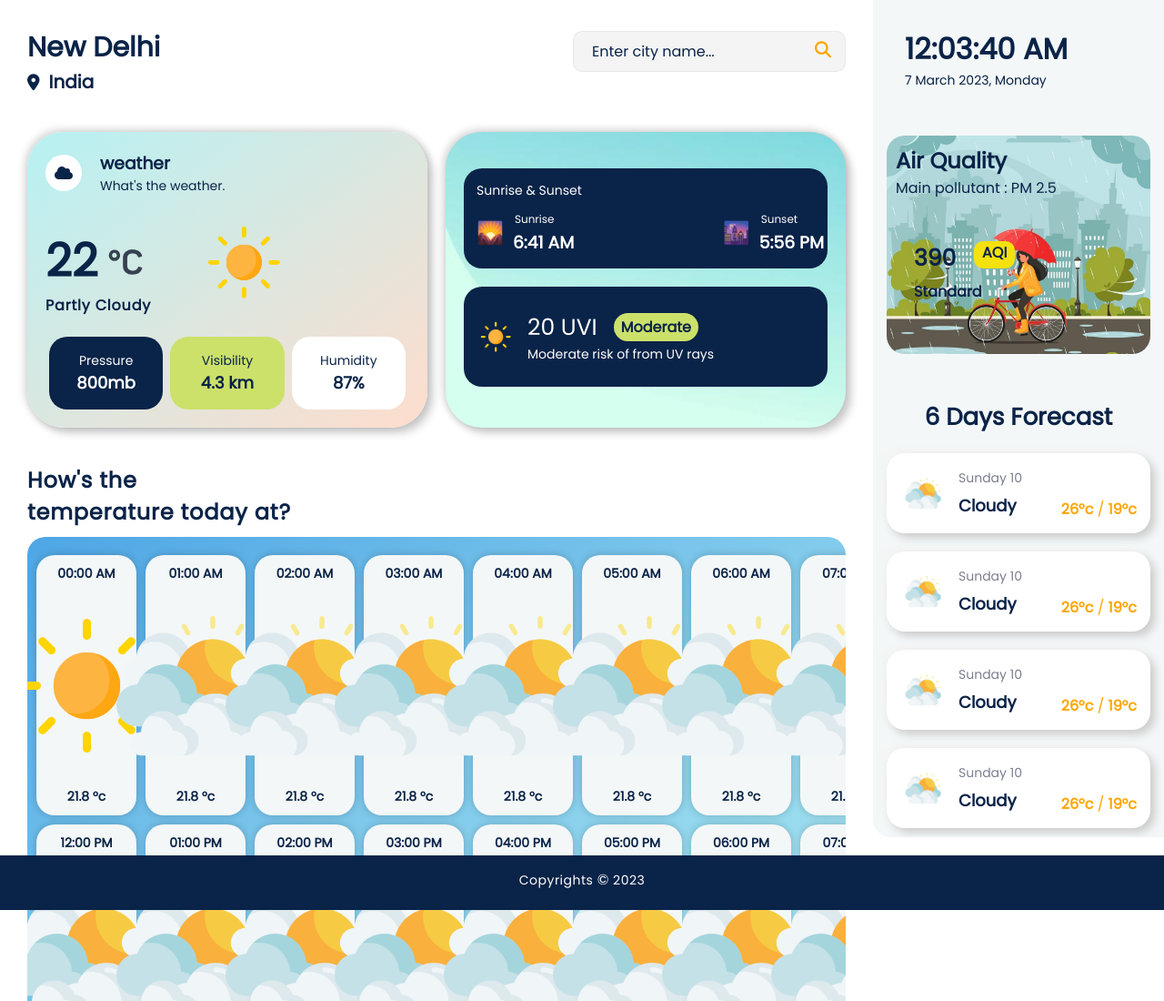
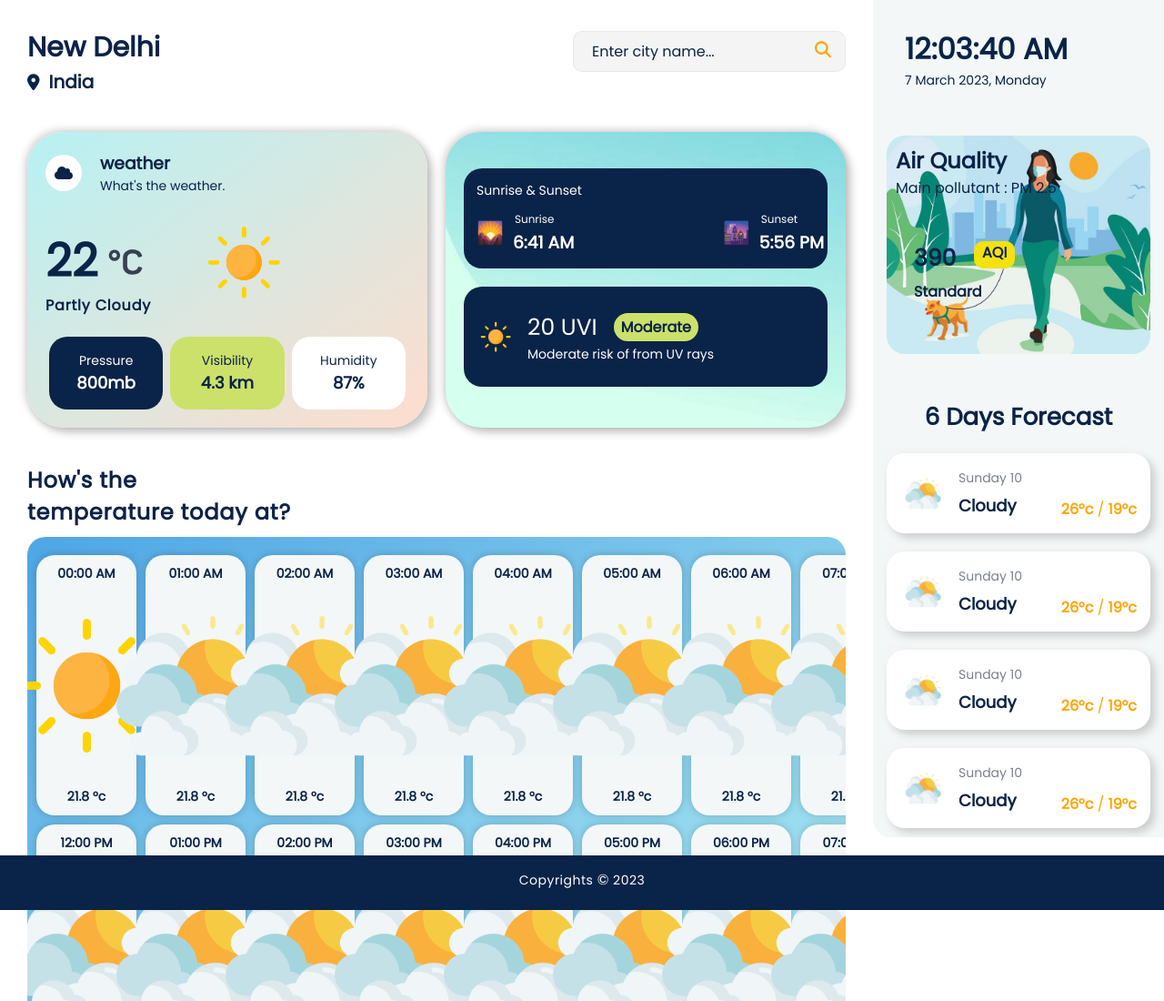
Before and after one commit to Sonikm/Weather-App.github.io, a plain HTML site: page index.html in a window 1280 px wide. Shown: the top 1100 px of the page at 91% size. Drawn offline with Linux system fonts and the light colour scheme; a script that the page names is missing.

Commit message:
Changed aqi image

```diff
--- a/style.css
+++ b/style.css
@@ -449,7 +449,7 @@ nav {
     position: relative;
     width: 100%;
     border-radius: var(--STANDERED-RADIUS);
-    background-image: url(woman-riding-bike-under-an-umbrella-during-the-rain-fall-rain-autumn-outdoor-activities-vector.jpg);
+    background-image: url(cs-what-everyone-with-itp-should-know-1440x810.jpg);
     background-position: center;
     background-size: cover;
     margin: 30px 0 20px;
```
Also changed, not shown: cs-what-everyone-with-itp-should-know-1440x810.jpg (added).
